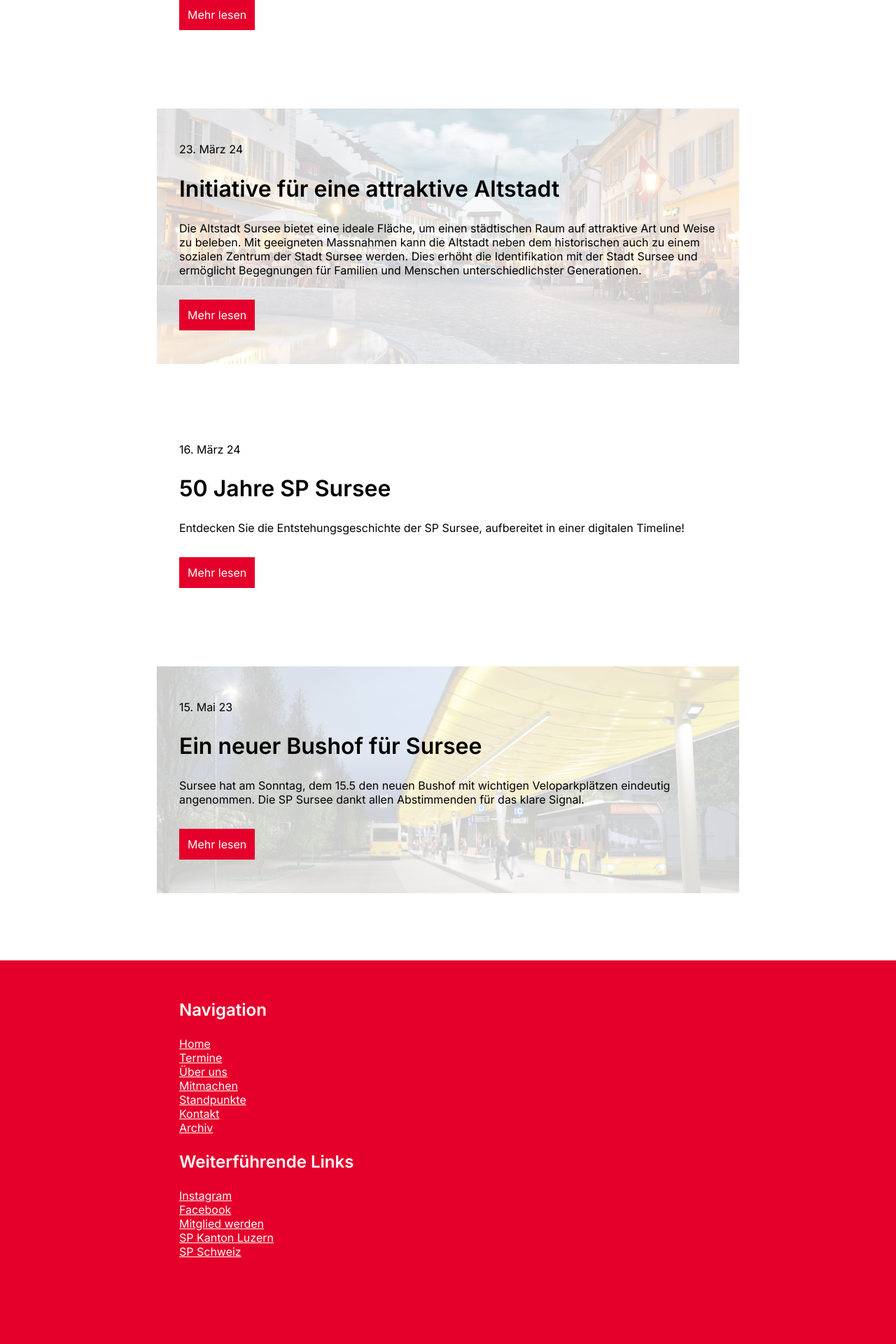
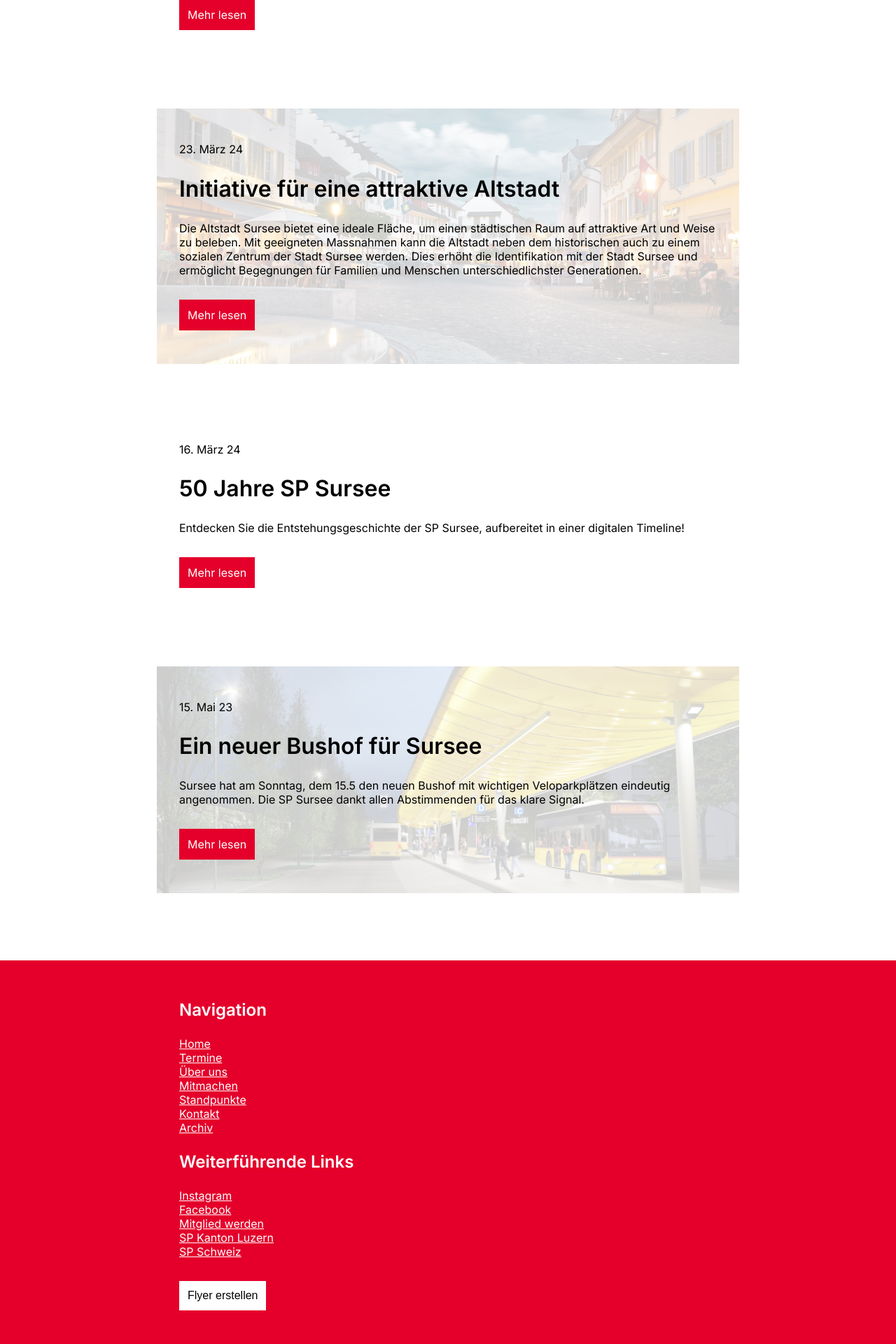
Before and after one commit to sp-sursee/sp-sursee.github.io, a Jekyll site: the page built from index.html, in a window 1280 px wide. Shown: the part 2549-4469 px from the top of the page at 70% size. Built offline with Jekyll 4.4.1, drawn with Linux system fonts in a browser that asks for light colours; some web fonts are replaced; before the commit the page ends 4395 px from its top, so only the background shows below that.

Commit message:
soorsi poscht

```diff
--- a/_includes/footer.html
+++ b/_includes/footer.html
@@ -18,5 +18,6 @@
             <a href="https://sp-luzern.ch/de">SP Kanton Luzern</a><br>
             <a href="http://sp-ps.ch/">SP Schweiz</a>
         </p>
+        <button onclick="printPreview()">Flyer erstellen</button>
     </div>
 </footer>
--- a/_includes/head.html
+++ b/_includes/head.html
@@ -6,14 +6,54 @@
     <link rel="icon" type="image/png" sizes="32x32" href="/favicon.png">
     <link rel="icon" type="image/png" sizes="16x16" href="/favicon.png">
     <link rel="stylesheet" type="text/css" href="/style.css">
+    <link rel="stylesheet" type="text/css" href="/print.css" media="print">
+    <script src="/assets/scripts/qrcode.min.js"></script>
     <script src="/assets/scripts/FileSaver.js"></script>
     <script src="/assets/scripts/ics.js"></script>
     <script>
+        function printPreview() {
+            let links = document.getElementsByTagName("a");
+            console.log(links.length);
+            for (let i = 0; i < links.length; i++) {
+                let link = links[i];
+                console.log(link);
+                let href = link.getAttribute("href");
+                if (!href.startsWith("http")) {
+                    href = window.location.origin + href;
+                }
+
+                let qrContainer = document.createElement("div");
+                qrContainer.classList.add("qr-container");
+                let qrCode = document.createElement("div");
+                qrCode.classList.add("qr-code");
+                let qrInfo = document.createElement("div");
+                qrInfo.classList.add("qr-info");
+
+                qrInfo.innerHTML = "Für weitere Infos, scannen Sie den QR-Code oder besuchen Sie <br><em>" + href + "</em>";
+
+                new QRCode(qrCode, {
+                    text: href,
+                    width: 1024,
+                    height: 1024
+                });
+
+                qrContainer.appendChild(qrInfo);
+                qrContainer.appendChild(qrCode);
+                link.before(qrContainer);
+            }
+
+            loadScript("https://unpkg.com/pagedjs/dist/paged.polyfill.js", () => {
+                setTimeout(() => {
+                    window.print();
+                }, 1000);
+            });
+        }
         function toUTC(date_string) {
             let local_date = new Date(date_string);
             let utc_date = new Date(local_date.getTime() + local_date.getTimezoneOffset() * 60000);
             return utc_date;
         }
+
         function downloadIcs(subject, description, location, begin, end) {
             console.log(subject, description, location, begin, end);
             var cal = ics();
@@ -21,6 +61,7 @@
             console.log(cal.build());
             cal.download(subject);
         }
+
         document.addEventListener("DOMContentLoaded", function() {
             let elements = document.getElementsByClassName("event");
             for (let i = 0; i < elements.length; i++) {
--- a/index.html
+++ b/index.html
@@ -2,6 +2,6 @@
 layout: landingpage
 ---
 
-{% for post in site.posts limit:12 %}
+{% for post in site.posts limit:8 %}
     {% include post.html %}
 {% endfor %}
--- /dev/null
+++ b/print.css
@@ -0,0 +1,105 @@
+@import url('https://fonts.googleapis.com/css2?family=Fredericka+the+Great&display=swap');
+
+@page {
+    size: A4;
+    margin: 2cm;
+
+    @bottom-right {
+        content: "Seite " counter(page) " / " counter(pages);
+    }
+
+    @bottom-left {
+        content: "Soorsi Poscht";
+    }
+}
+
+body {
+    background: white;
+}
+
+#header-image, nav, footer, .background, button, a.button {
+    display: none;
+}
+
+main {
+    padding: 0;
+    column-count: 2;
+    -webkit-column-count: 2;
+    column-rule: 1px solid lightgrey;
+    column-gap: 1cm;
+}
+
+.post {
+    margin: 0;
+    padding: 0;
+}
+
+.post .date, .post .title {
+    page-break-inside: avoid;
+    page-break-after: avoid;
+}
+
+.post .description {
+    page-break-before: avoid;
+    page-break-after: avoid;
+}
+
+.post + .post {
+    border-top: 1px solid lightgrey;
+}
+
+h2 {
+    font-size: 20px;
+}
+
+#header-title img {
+    filter: invert(100%);
+}
+
+header, #header-title {
+    min-height: auto;
+    height: auto;
+    padding: 0;
+}
+
+header {
+    margin-bottom: 1cm;
+}
+
+#header-title {
+    background: none;
+    color: black;
+    position: static;
+}
+
+#title::after {
+    content: "Soorsi Poscht";
+    position: absolute;
+    top: 0;
+    right: 0;
+    font-size: 48px;
+    font-family: "Fredericka the Great", serif;
+    font-weight: 400;
+    font-style: normal;
+}
+
+.qr-container {
+    display: flex;
+    flex-wrap: nowrap;
+    gap: 0.5cm;
+    height: 96px;
+    page-break-inside: avoid;
+    page-break-before: avoid;
+    margin-top: 1em;
+    margin-bottom: 1em;
+}
+
+.qr-code {
+    width: 96px;
+    height: 96px;
+    flex-shrink: 0;
+}
+
+.qr-info {
+    font-size: 12px;
+}
--- a/style.css
+++ b/style.css
@@ -330,3 +330,12 @@
     padding: 12px;
     border: none;
 }
+
+canvas {
+    display: none;
+}
+
+footer button {
+    background: white;
+    color: black;
+}
```
Also changed, not shown: other parts of _includes/head.html (+10 -0 lines), assets/scripts/qrcode.min.js (added).
